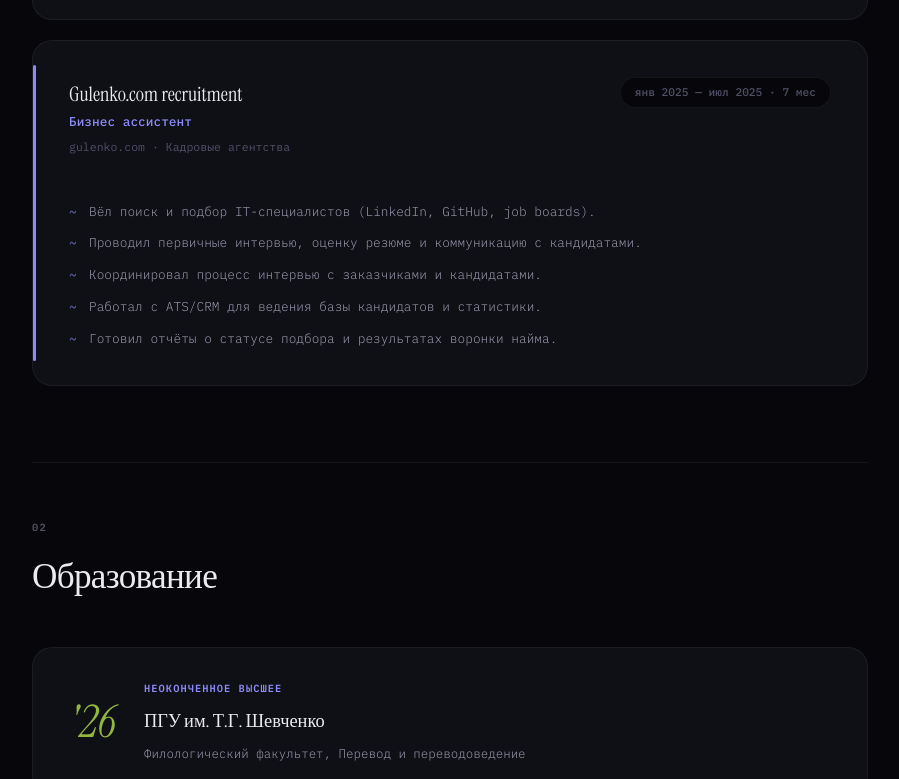
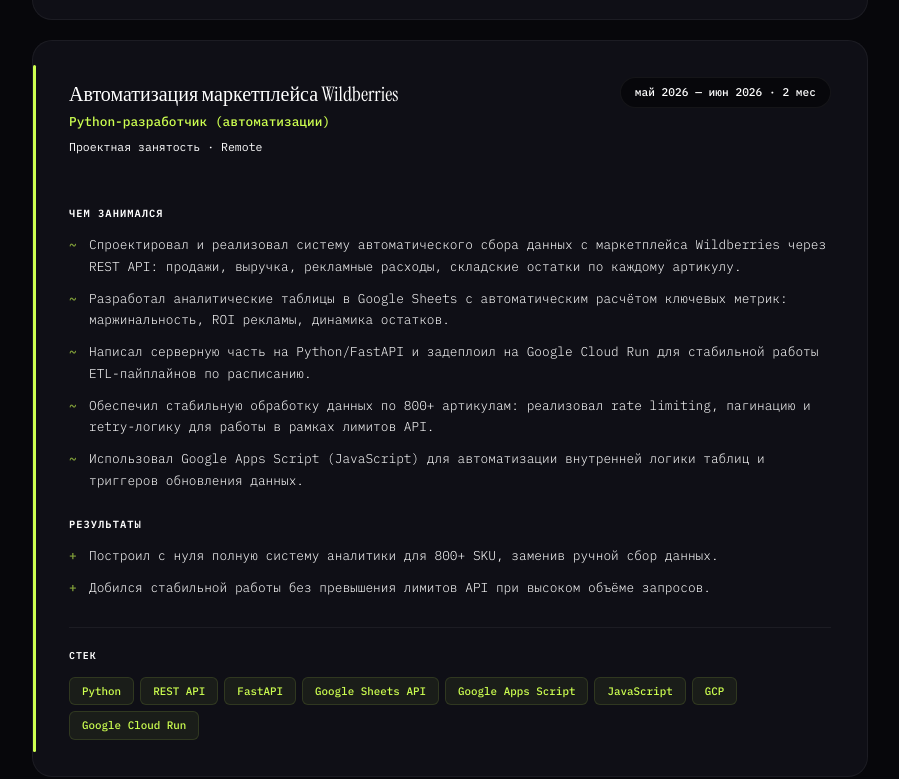
Before and after one commit to MrAlex1908/resume, a plain HTML site: page index.html in a window 1280 px wide. Shown: the part 1649-2428 px from the top of the page, without its empty margins (190-1089 px from the left). Drawn offline with Linux system fonts and the light colour scheme.

Commit message:
Add files via upload

```diff
--- a/index.html
+++ b/index.html
@@ -15,9 +15,9 @@
             --surface: #0F0F16;
             --surface-hover: #151520;
             --border: rgba(255,255,255,0.055);
-            --text: #EAEAEF;
-            --text-sec: #9898AD;
-            --text-muted: #505068;
+            --text: #FFFFFF;
+            --text-sec: #FFFFFF;
+            --text-muted: #FFFFFF;
             --accent: #CDFF50;
             --accent-dim: rgba(205,255,80,0.06);
             --accent-border: rgba(205,255,80,0.12);
@@ -747,7 +747,7 @@
                 <div>
                     <div class="exp-company">GOLD Fusion HVAC & Appliance Repair</div>
                     <div class="exp-role">Python-разработчик (автоматизации)</div>
-                    <div class="exp-location">Москва</div>
+                    <div class="exp-location">Нью-Йорк, США</div>
                 </div>
                 <span class="exp-period">авг 2025 — май 2026 · 10 мес</span>
             </div>
@@ -789,7 +789,47 @@
             </div>
         </article>
 
-        <article class="exp-card exp-card--secondary anim anim-d3">
+        <article class="exp-card anim anim-d3">
+            <div class="exp-header">
+                <div>
+                    <div class="exp-company">Автоматизация маркетплейса Wildberries</div>
+                    <div class="exp-role">Python-разработчик (автоматизации)</div>
+                    <div class="exp-location">Проектная занятость · Remote</div>
+                </div>
+                <span class="exp-period">май 2026 — июн 2026 · 2 мес</span>
+            </div>
+
+            <div class="exp-subtitle">Чем занимался</div>
+            <ul class="exp-list">
+                <li>Спроектировал и реализовал систему автоматического сбора данных с маркетплейса Wildberries через REST API: продажи, выручка, рекламные расходы, складские остатки по каждому артикулу.</li>
+                <li>Разработал аналитические таблицы в Google Sheets с автоматическим расчётом ключевых метрик: маржинальность, ROI рекламы, динамика остатков.</li>
+                <li>Написал серверную часть на Python/FastAPI и задеплоил на Google Cloud Run для стабильной работы ETL-пайплайнов по расписанию.</li>
+                <li>Обеспечил стабильную обработку данных по 800+ артикулам: реализовал rate limiting, пагинацию и retry-логику для работы в рамках лимитов API.</li>
+                <li>Использовал Google Apps Script (JavaScript) для автоматизации внутренней логики таблиц и триггеров обновления данных.</li>
+            </ul>
+
+            <div class="exp-subtitle">Результаты</div>
+            <ul class="exp-list exp-list--results">
+                <li>Построил с нуля полную систему аналитики для 800+ SKU, заменив ручной сбор данных.</li>
+                <li>Добился стабильной работы без превышения лимитов API при высоком объёме запросов.</li>
+            </ul>
+
+            <div class="exp-stack">
+                <div class="exp-stack__label">Стек</div>
+                <div class="exp-stack__items">
+                    <span class="exp-stack__item">Python</span>
+                    <span class="exp-stack__item">REST API</span>
+                    <span class="exp-stack__item">FastAPI</span>
+                    <span class="exp-stack__item">Google Sheets API</span>
+                    <span class="exp-stack__item">Google Apps Script</span>
+                    <span class="exp-stack__item">JavaScript</span>
+                    <span class="exp-stack__item">GCP</span>
+                    <span class="exp-stack__item">Google Cloud Run</span>
+                </div>
+            </div>
+        </article>
+
+        <article class="exp-card exp-card--secondary anim anim-d4">
             <div class="exp-header">
                 <div>
                     <div class="exp-company">Gulenko.com recruitment</div>
@@ -853,6 +893,8 @@
                 <span class="marquee__item">Postman</span>
                 <span class="marquee__item">GitHub</span>
                 <span class="marquee__item">PyCharm</span>
+                <span class="marquee__item">Google Sheets API</span>
+                <span class="marquee__item">Google Apps Script</span>
                 <!-- duplicate for seamless loop -->
                 <span class="marquee__item marquee__item--highlight">Python</span>
                 <span class="marquee__item">FastAPI</span>
@@ -870,6 +912,8 @@
                 <span class="marquee__item">Postman</span>
                 <span class="marquee__item">GitHub</span>
                 <span class="marquee__item">PyCharm</span>
+                <span class="marquee__item">Google Sheets API</span>
+                <span class="marquee__item">Google Apps Script</span>
             </div>
             <div class="marquee marquee--right">
                 <span class="marquee__item marquee__item--highlight">LLM</span>
```
